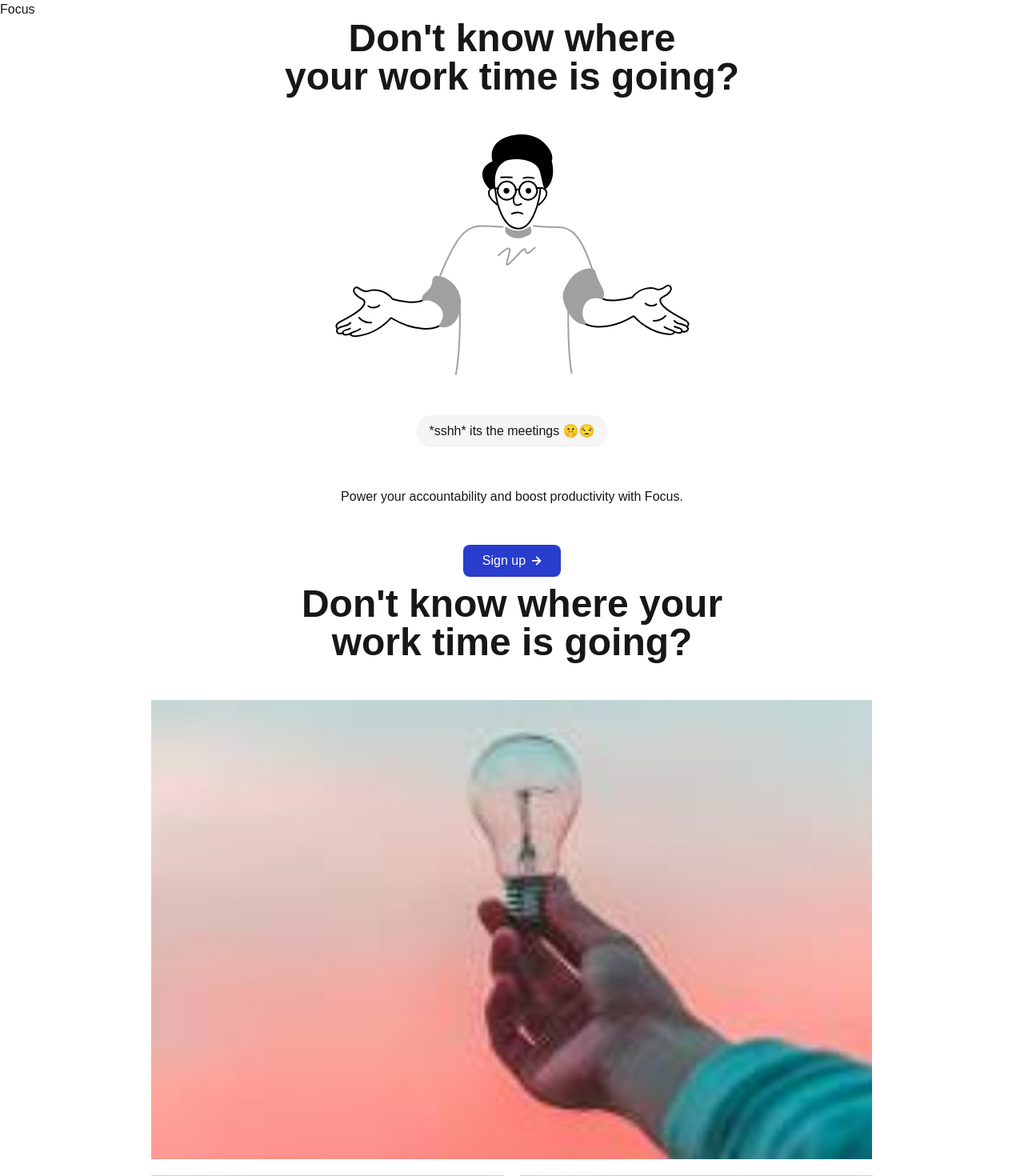
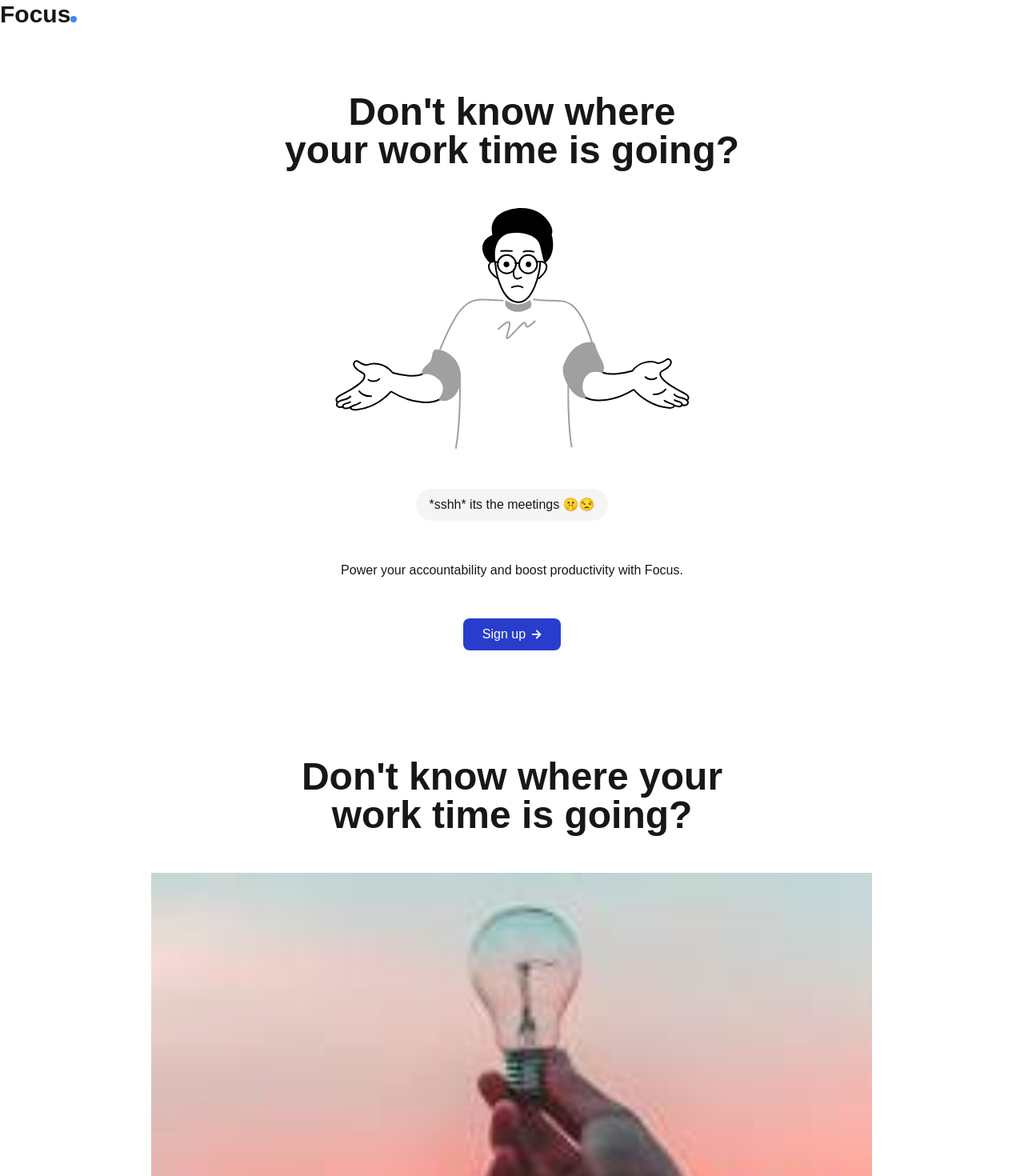
Before and after one commit to webpoint-solutions-llc/zero-waste-meeting, a Next.js app: page /login in a window 1280 px wide. Shown: the top 1470 px of the page at 80% size. Built offline with nearby package versions, Linux system fonts and the light colour scheme.

Commit message:
wip: login page added

```diff
--- /dev/null
+++ b/middware.ts
@@ -0,0 +1,20 @@
+// middleware.ts
+import { NextResponse } from "next/server";
+import type { NextRequest } from "next/server";
+
+export function middleware(request: NextRequest) {
+  const token = request.cookies.get("token")?.value;
+
+  if (!token) {
+    const loginUrl = request.nextUrl.clone();
+    loginUrl.pathname = "/login";
+    return NextResponse.redirect(loginUrl);
+  }
+
+  return NextResponse.next();
+}
+
+// Apply middleware to all routes (you can customize this)
+export const config = {
+  matcher: ["/((?!_next|favicon.ico).*)"],
+};
--- a/src/app/dashboard/page.tsx
+++ b/src/app/dashboard/page.tsx
@@ -0,0 +1,3 @@
+export default function Dashboard() {
+  return <div>Welcome to Dashboard!</div>;
+}
--- a/src/app/login/page.tsx
+++ b/src/app/login/page.tsx
@@ -1,9 +1,10 @@
+import Header from "@/components/header";
 import Image from "next/image";
 
 export default function LoginPage() {
   return (
     <div>
-      <div>Focus</div>
+      <Header />
       <div className=" flex flex-col items-center gap-12 text-center">
         <h1 className="text-5xl font-extrabold">
           Don&apos;t know where <br /> your work time is going?
@@ -244,7 +245,7 @@ export default function LoginPage() {
         </button>
       </div>
 
-      <div className=" flex flex-col items-center gap-12 text-center pt-2.5">
+      <div className=" flex flex-col items-center gap-12 text-center pt-[134px]">
         <h1 className="text-5xl font-extrabold">
           Don&apos;t know where your <br /> work time is going?
         </h1>
--- a/src/app/page.tsx
+++ b/src/app/page.tsx
@@ -1,3 +1,9 @@
+import AuthGuard from "@/components/authGaurd";
+
 export default function Home() {
-  return <div></div>;
+  return (
+    <AuthGuard>
+      <div>Welcome to Dashboard!</div>
+    </AuthGuard>
+  );
 }
--- /dev/null
+++ b/src/components/authGaurd.tsx
@@ -0,0 +1,21 @@
+// components/AuthGuard.tsx
+"use client";
+
+import { useEffect } from "react";
+import { useRouter } from "next/navigation";
+
+export default function AuthGuard({ children }: { children: React.ReactNode }) {
+  const router = useRouter();
+
+  useEffect(() => {
+    const token = document.cookie
+      .split("; ")
+      .find((row) => row.startsWith("token="))
+      ?.split("=")[1];
+    if (!token) {
+      router.replace("/login");
+    }
+  }, [router]);
+
+  return <>{children}</>;
+}
--- /dev/null
+++ b/src/components/header.tsx
@@ -0,0 +1,10 @@
+export default function Header() {
+  return (
+    <div>
+      <header className="text-3xl font-extrabold container mx-auto mb-20">
+        Focus
+        <span className="h-2 w-2 rounded-full bg-[#4285F4] inline-block"></span>
+      </header>
+    </div>
+  );
+}
```
Also changed, not shown: src/app/dashboard/layout.tsx (deleted).
